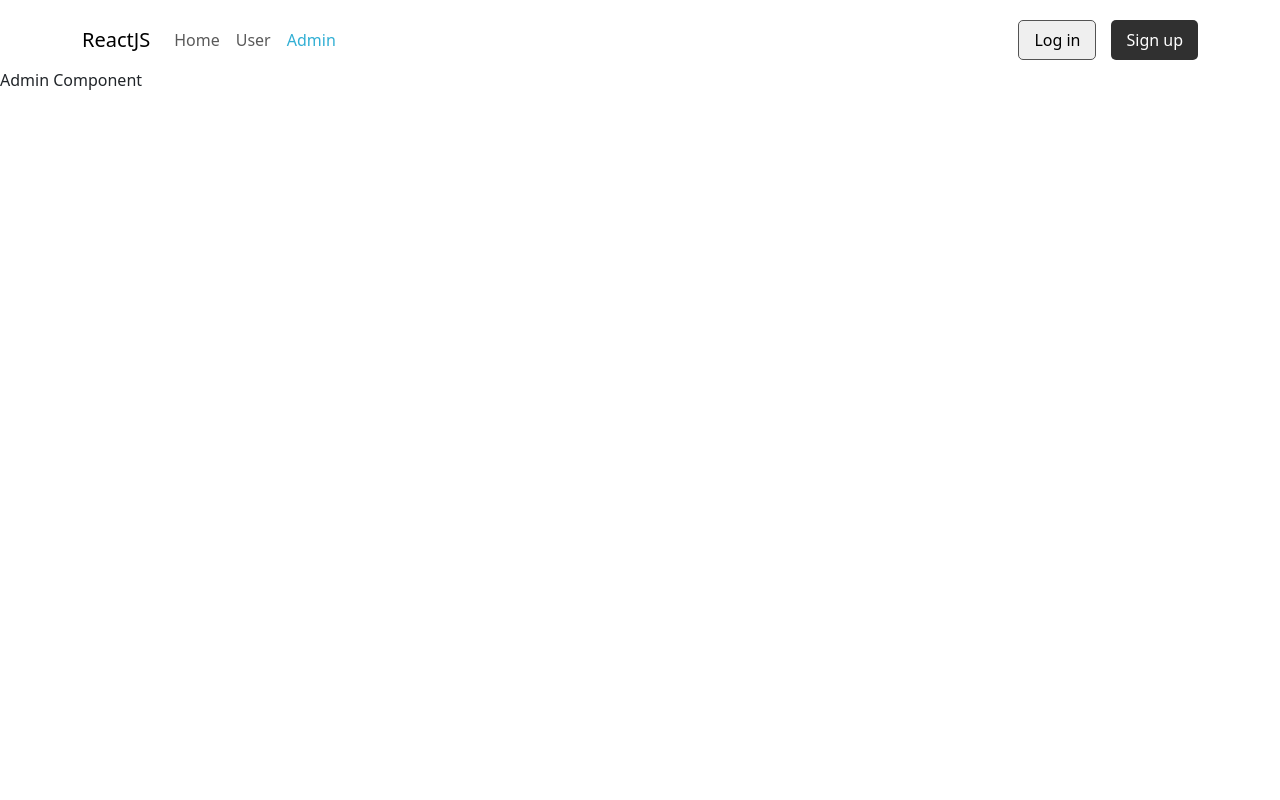
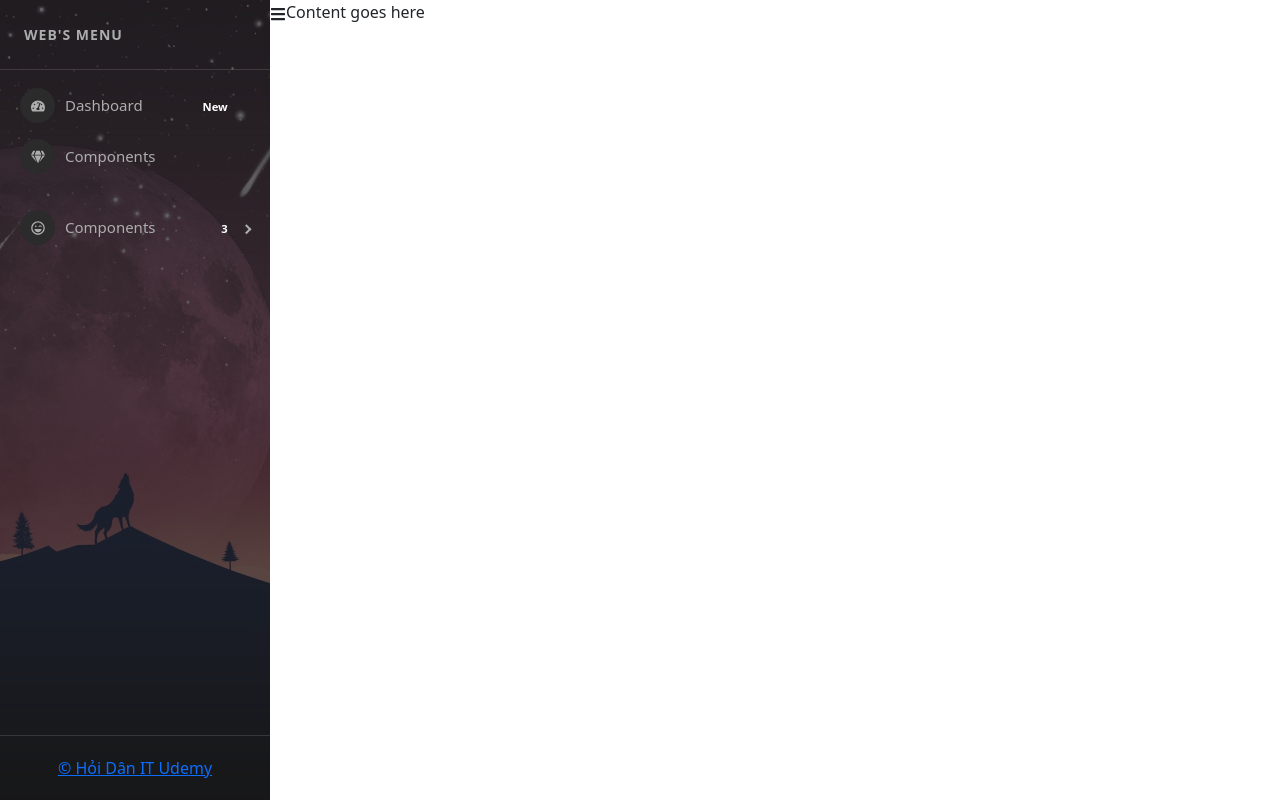
Before and after one commit to hyynee04/React_Hook, a React (Create React App) app: page /admin in a window 1280 px wide. Built offline with nearby package versions, Linux system fonts and the light colour scheme.

Commit message:
Design admin sidebar

```diff
--- a/package.json
+++ b/package.json
@@ -10,6 +10,8 @@
     "react": "18.2.0",
     "react-bootstrap": "^2.10.4",
     "react-dom": "18.2.0",
+    "react-icons": "4.4.0",
+    "react-pro-sidebar": "0.7.1",
     "react-redux": "8.0.1",
     "react-router-dom": "6.3.0",
     "react-scripts": "5.0.1",
--- a/src/App.scss
+++ b/src/App.scss
@@ -61,11 +61,13 @@ body {
 
       .title-1 {
         font-size: 50px;
-        font-weight: 300;
+        font-weight: 350;
       }
 
       .title-2 {
         font-size: 20px;
+        text-align: justify;
+        text-justify: inter-word;
       }
 
       .title-3 {
--- a/src/components/Admin/Admin.js
+++ b/src/components/Admin/Admin.js
@@ -1,6 +1,21 @@
-const Admin = () => {
+import SideBar from "./SideBar";
+import './Admin.scss'
+import { FaBars } from 'react-icons/fa';
+import { useState } from "react";
+
+const Admin = (props) => {
+    const [collapsed, setCollapsed] = useState(false);
+
     return(
-        <div>Admin Component</div>
+        <div className="admin-container">
+            <div className="admin-sidebar">
+                <SideBar collapsed={collapsed}></SideBar>
+            </div>
+            <div className="admin-content">
+                <FaBars onClick={() => setCollapsed(!collapsed)}/>
+                Content goes here
+            </div>
+        </div>
     )
 }
 
--- /dev/null
+++ b/src/components/Admin/Admin.scss
@@ -0,0 +1,8 @@
+.admin-container {
+    display: flex;
+    .admin-sidebar {
+        .pro-sidebar {
+            height: 100vh !important;
+        }
+    }
+}
--- /dev/null
+++ b/src/components/Admin/SideBar.js
@@ -0,0 +1,92 @@
+import {
+    Menu,
+    MenuItem,
+    ProSidebar,
+    SidebarContent,
+    SidebarFooter,
+    SidebarHeader,
+    SubMenu,
+} from 'react-pro-sidebar';
+import 'react-pro-sidebar/dist/css/styles.css';
+import './Admin.scss';
+
+import { FaGem, FaRegLaughWink, FaTachometerAlt } from 'react-icons/fa';
+import sidebarBg from '../../assets/bg2.jpg';
+import { Component } from 'react';
+
+const SideBar = (props) => {
+    const { image, collapsed, rtl, toggled, handleToggleSidebar } = props
+    return (
+        <>
+            <ProSidebar
+                image={sidebarBg}
+                collapsed={collapsed}
+                toggled={toggled}
+                breakPoint="md"
+                onToggle={handleToggleSidebar}
+            >
+                <SidebarHeader>
+                    <div
+                        style={{
+                            padding: '24px',
+                            textTransform: 'uppercase',
+                            fontWeight: 'bold',
+                            fontSize: 14,
+                            letterSpacing: '1px',
+                            overflow: 'hidden',
+                            textOverflow: 'ellipsis',
+                            whiteSpace: 'nowrap',
+                        }}
+                    >
+                        <span>WEB's MENU</span>
+                    </div>
+                </SidebarHeader>
+
+                <SidebarContent>
+                    <Menu iconShape="circle">
+                        <MenuItem
+                            icon={<FaTachometerAlt />}
+                            suffix={<span className="badge red">New</span>}
+                        >
+                            Dashboard
+                        </MenuItem>
+                        <MenuItem icon={<FaGem />}>Components</MenuItem>
+                    </Menu>
+                    <Menu iconShape="circle">
+                        <SubMenu
+                            suffix={<span className="badge yellow">3</span>}
+                            title={"Components"}
+                            icon={<FaRegLaughWink />}
+                        >
+                            <MenuItem>1</MenuItem>
+                            <MenuItem>2</MenuItem>
+                            <MenuItem>3</MenuItem>
+                        </SubMenu>
+                    </Menu>
+                </SidebarContent>
+
+                <SidebarFooter style={{ textAlign: 'center' }}>
+                    <div
+                        className="sidebar-btn-wrapper"
+                        style={{
+                            padding: '20px 24px',
+                        }}
+                    >
+                        <a
+                            href="https://haryphamdev.github.io/hoidanit-udemy/"
+                            target="_blank"
+                            className="sidebar-btn"
+                            rel="noopener noreferrer"
+                        >
+                            <span style={{ whiteSpace: 'nowrap', textOverflow: 'ellipsis', overflow: 'hidden' }}>
+                                &#169; Hỏi Dân IT Udemy
+                            </span>
+                        </a>
+                    </div>
+                </SidebarFooter>
+            </ProSidebar>
+        </>
+    )
+}
+
+export default SideBar;
--- a/src/components/Home/HomePage.js
+++ b/src/components/Home/HomePage.js
@@ -14,7 +14,7 @@ const HomePage = (props) => {
                 </div>
                 <div className='title-2'>Your don't want to make a boring form.
                     And your audience won't answer one.
-                    Create a typeform instead-and make everyone happy.
+                    Create a typeform instead and make everyone happy.
                 </div>
                 <div className='title-3'>
                     <button>Get's started. It's free</button>
--- a/src/index.js
+++ b/src/index.js
@@ -23,8 +23,8 @@ root.render(
         <Route path='/' element={<App />} >
           <Route index element={<HomePage />} />
           <Route path='user' element={<User />} />
-          <Route path='admin' element={<Admin />} />
         </Route>
+        <Route path='admin' element={<Admin />} />
       </Routes>
     </BrowserRouter>
     {/* </React.StrictMode> */}
```
Also changed, not shown: src/assets/bg2.jpg (added), 1 other file (tests, documents, lock files or other folders).
